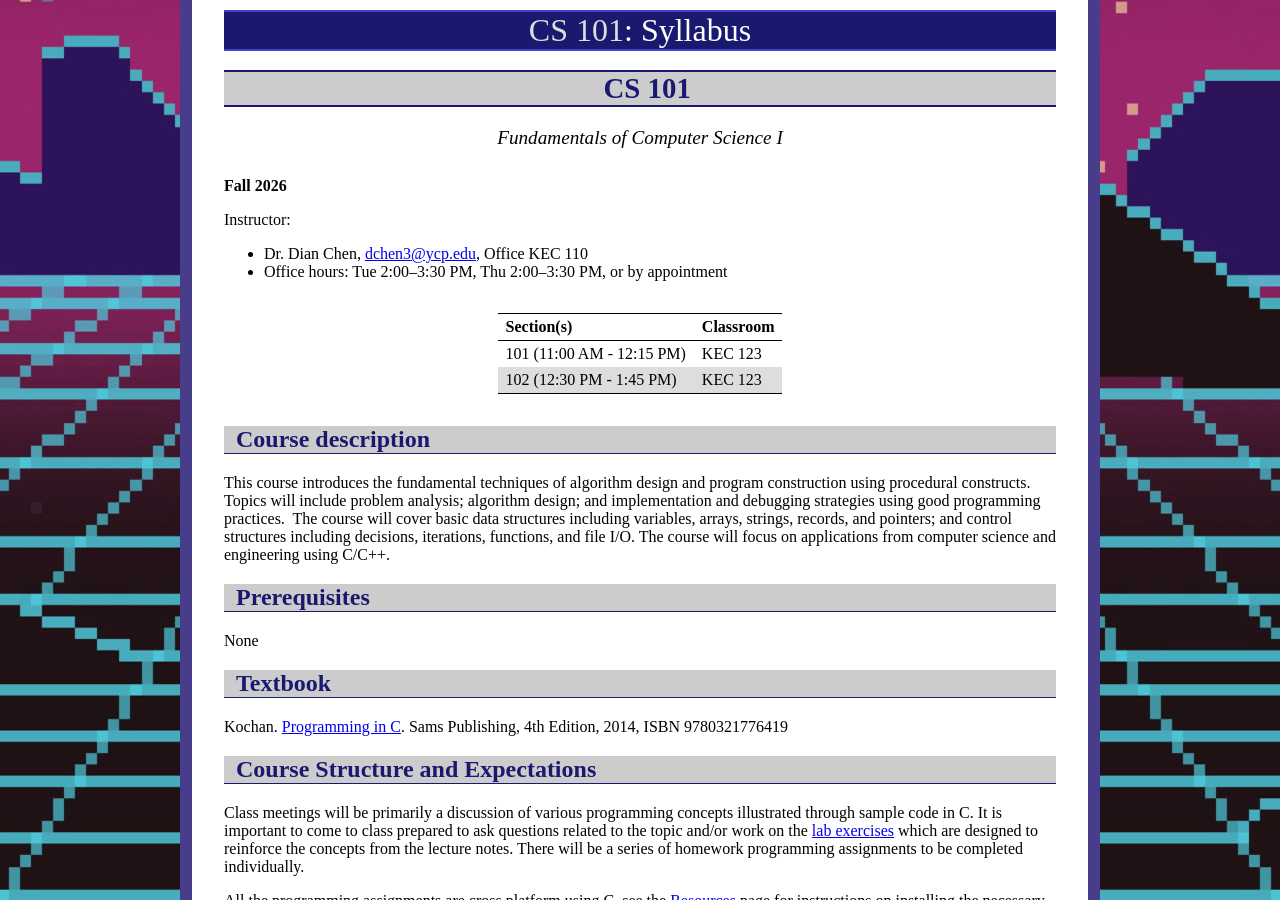
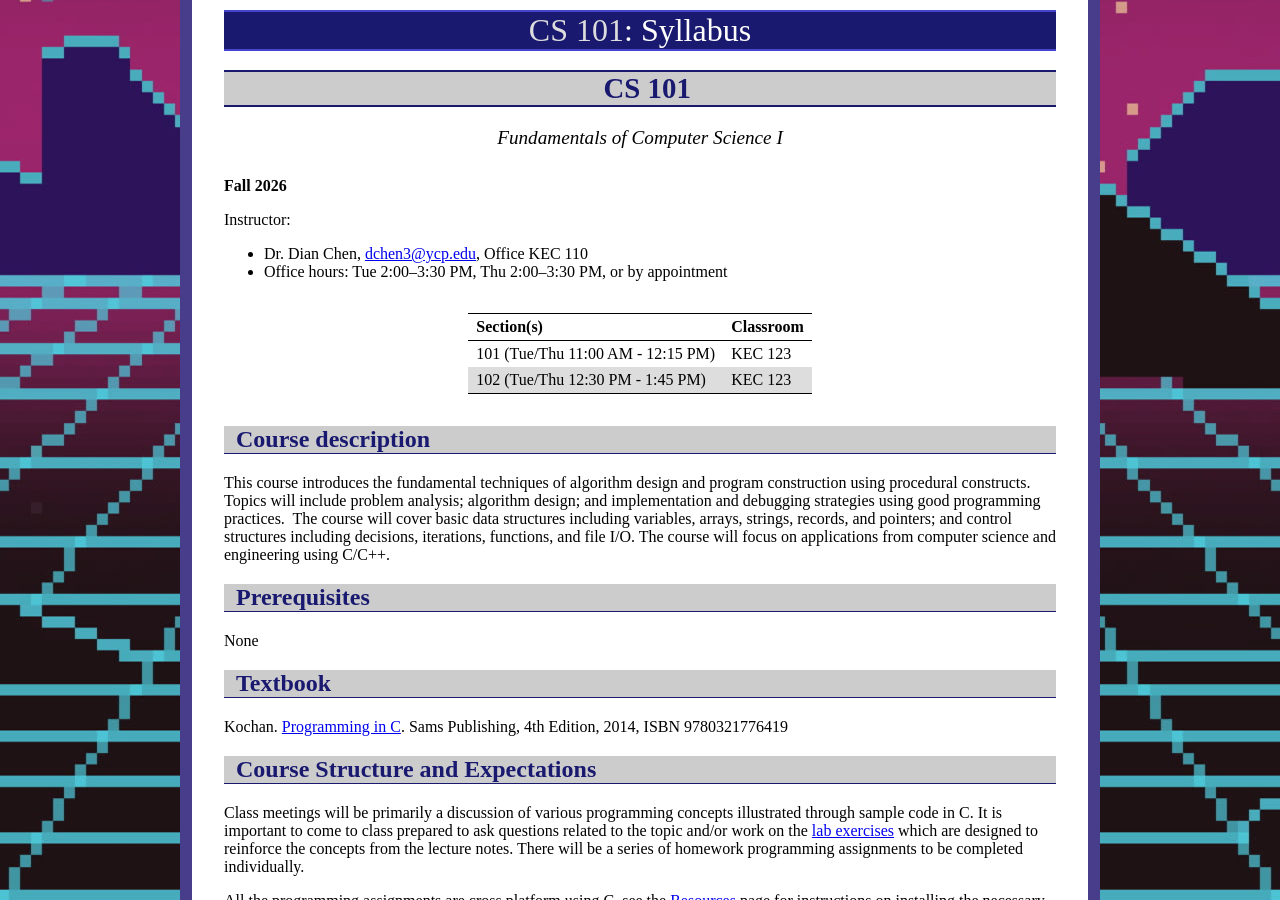
Before and after one commit to ycpcs/cs101-fall2026, a Jekyll site: the page built from syllabus.md, in a window 1280 px wide and 900 px high. Built offline with Jekyll 4.4.1, drawn with Linux system fonts in a browser that asks for light colours.

Commit message:
Update syllabus.md

```diff
--- a/syllabus.md
+++ b/syllabus.md
@@ -16,8 +16,8 @@ Instructor:
 
 > Section(s) | Classroom
 > ---------- | ------------
-> 101 (11:00 AM - 12:15 PM) | KEC 123
-> 102 (12:30 PM - 1:45 PM) | KEC 123
+> 101 (Tue/Thu 11:00 AM - 12:15 PM) | KEC 123
+> 102 (Tue/Thu 12:30 PM - 1:45 PM) | KEC 123
 
 Course description
 ------------------
```
